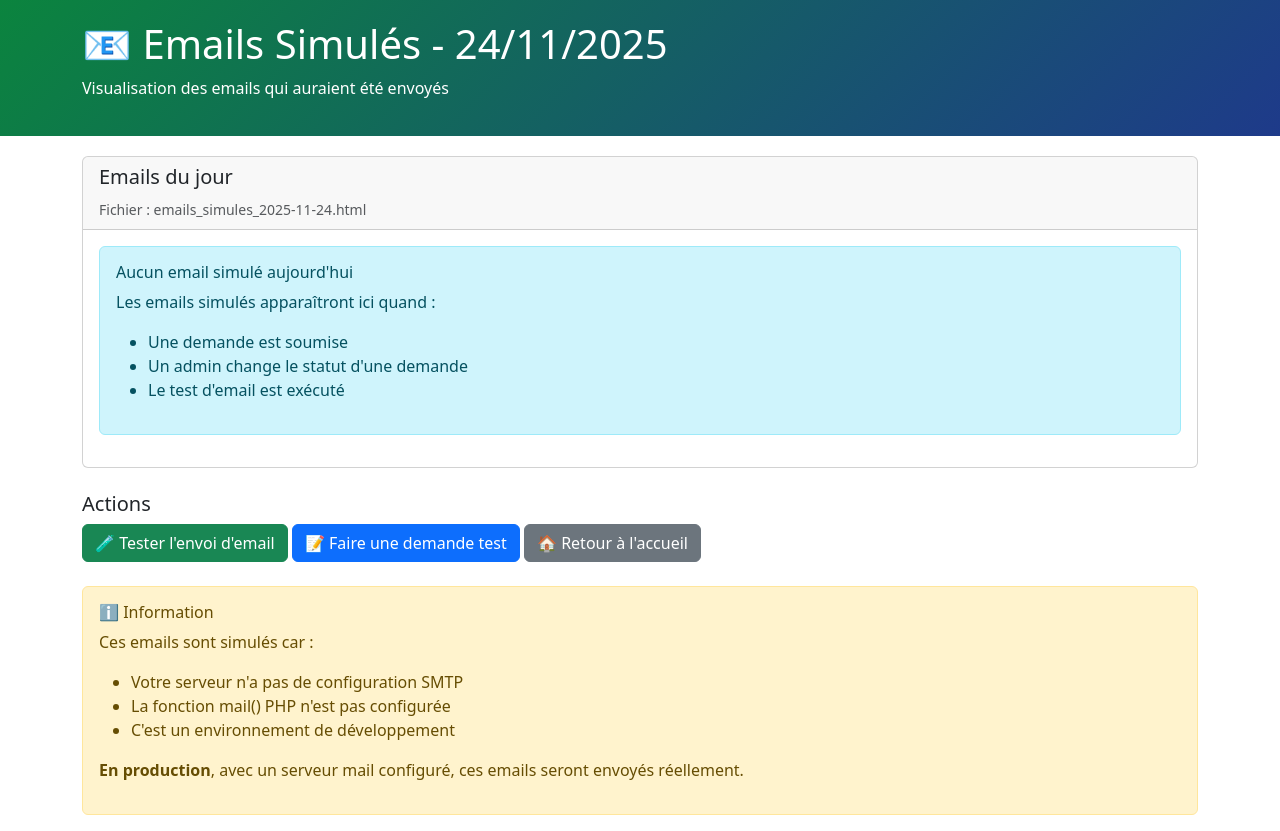
After one commit to SySamba/extrait-en-ligne, a PHP site: page /mairie-khombole/voir_emails_simules.php in a window 1280 px wide. The commit adds this page. Run offline with PHP 8.4, Linux system fonts and the light colour scheme.

Commit message:
first commit

```diff
--- a/config.php
+++ b/config.php
@@ -6,9 +6,9 @@
 
 // Configuration de la base de données
 define('DB_HOST', 'localhost');
-define('DB_NAME', 'mairie_khombole');
-define('DB_USER', 'root');
-define('DB_PASS', '');
+define('DB_NAME', 'u588247422_mairebd');
+define('DB_USER', 'u588247422_userbd');
+define('DB_PASS', 'Khombole2021');
 define('DB_CHARSET', 'utf8mb4');
 
 // Configuration de l'application
--- a/traiter_demande.php
+++ b/traiter_demande.php
@@ -262,8 +262,8 @@ if ($_SERVER['REQUEST_METHOD'] === 'POST') {
             $_SESSION['demande_success'] = [
                 'numero_demande' => $resultat['numero_demande'],
                 'nom_complet' => $demande['prenoms'] . ' ' . $demande['nom'],
-                'types_actes' => $donnees['types_actes'],
-                'exemplaires' => $donnees['exemplaires'],
+                'types_actes' => $_POST['types_actes'],
+                'exemplaires' => $_POST['exemplaires'],
                 'email' => $demande['email']
             ];
 
--- /dev/null
+++ b/voir_emails_simules.php
@@ -0,0 +1,110 @@
+<?php
+/**
+ * Visualisation des emails simulés
+ * Mairie de Khombole
+ */
+
+require_once 'config.php';
+
+$filename = 'emails_simules_' . date('Y-m-d') . '.html';
+$filepath = __DIR__ . '/logs/' . $filename;
+
+?>
+<!DOCTYPE html>
+<html lang="fr">
+<head>
+    <meta charset="UTF-8">
+    <meta name="viewport" content="width=device-width, initial-scale=1.0">
+    <title>Emails Simulés - Mairie de Khombole</title>
+    <link href="https://cdn.jsdelivr.net/npm/bootstrap@5.3.0/dist/css/bootstrap.min.css" rel="stylesheet">
+    <style>
+        .header {
+            background: linear-gradient(135deg, #0b843e, #1e3a8a);
+            color: white;
+            padding: 20px;
+            margin-bottom: 20px;
+        }
+        .email-container {
+            max-height: 70vh;
+            overflow-y: auto;
+            border: 1px solid #ddd;
+            padding: 20px;
+        }
+    </style>
+</head>
+<body>
+    <div class="header">
+        <div class="container">
+            <h1>📧 Emails Simulés - <?= date('d/m/Y') ?></h1>
+            <p>Visualisation des emails qui auraient été envoyés</p>
+        </div>
+    </div>
+
+    <div class="container">
+        <div class="row">
+            <div class="col-md-12">
+                <div class="card">
+                    <div class="card-header">
+                        <h5>Emails du jour</h5>
+                        <small class="text-muted">Fichier : <?= $filename ?></small>
+                    </div>
+                    <div class="card-body">
+                        <?php if (file_exists($filepath) && filesize($filepath) > 0): ?>
+                            <div class="email-container">
+                                <?= file_get_contents($filepath) ?>
+                            </div>
+
+                            <div class="mt-3">
+                                <a href="<?= 'logs/' . $filename ?>" target="_blank" class="btn btn-primary">
+                                    📄 Ouvrir le fichier complet
+                                </a>
+                                <button onclick="location.reload()" class="btn btn-secondary">
+                                    🔄 Actualiser
+                                </button>
+                            </div>
+                        <?php else: ?>
+                            <div class="alert alert-info">
+                                <h6>Aucun email simulé aujourd'hui</h6>
+                                <p>Les emails simulés apparaîtront ici quand :</p>
+                                <ul>
+                                    <li>Une demande est soumise</li>
+                                    <li>Un admin change le statut d'une demande</li>
+                                    <li>Le test d'email est exécuté</li>
+                                </ul>
+                            </div>
+                        <?php endif; ?>
+                    </div>
+                </div>
+
+                <div class="mt-4">
+                    <h5>Actions</h5>
+                    <a href="test_email.php" class="btn btn-success">
+                        🧪 Tester l'envoi d'email
+                    </a>
+                    <a href="demande_acte.php" class="btn btn-primary">
+                        📝 Faire une demande test
+                    </a>
+                    <a href="index.php" class="btn btn-secondary">
+                        🏠 Retour à l'accueil
+                    </a>
+                </div>
+
+                <div class="mt-4">
+                    <div class="alert alert-warning">
+                        <h6>ℹ️ Information</h6>
+                        <p>Ces emails sont simulés car :</p>
+                        <ul>
+                            <li>Votre serveur n'a pas de configuration SMTP</li>
+                            <li>La fonction mail() PHP n'est pas configurée</li>
+                            <li>C'est un environnement de développement</li>
+                        </ul>
+                        <p><strong>En production</strong>, avec un serveur mail configuré, ces emails seront envoyés réellement.</p>
+                    </div>
+                </div>
+            </div>
+        </div>
+    </div>
+
+    <script src="https://cdn.jsdelivr.net/npm/bootstrap@5.3.0/dist/js/bootstrap.bundle.min.js"></script>
+</body>
+</html>
```
Also changed, not shown: email_manager.php (+47 -1 lines), test_email.php (+4 -3 lines).
